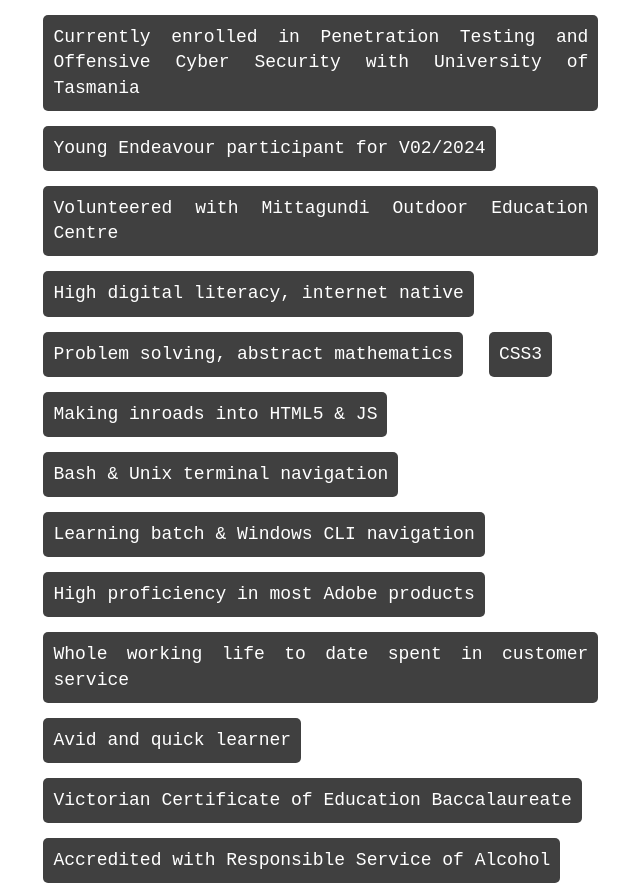
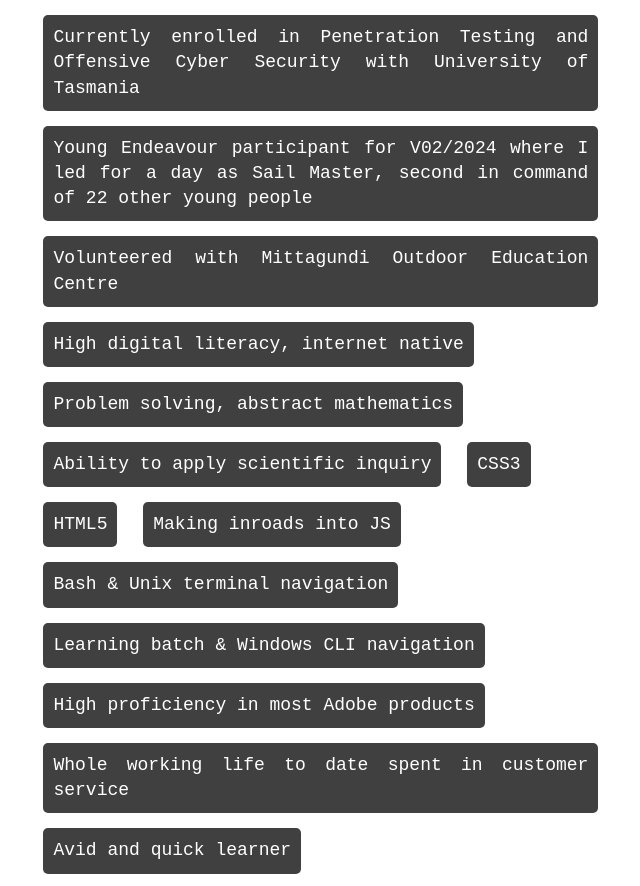
Before and after one commit to shenlienh/shenlienh.github.io, a plain HTML site: page index.html in a window 1280 px wide. Shown: the part 1560-2446 px from the top of the page, without its empty margins (440-1080 px from the left). Drawn offline with Linux system fonts and the light colour scheme.

Commit message:
Update index.html
added some more things to the skill list, as well as details about CS hobby.

```diff
--- a/index.html
+++ b/index.html
@@ -64,12 +64,14 @@
                 <h1>Experience & Skills</h1>
                 <ul class="skill-set">
                     <li>Currently enrolled in Penetration Testing and Offensive Cyber Security with University of Tasmania</li>
-                    <li>Young Endeavour participant for V02/2024</li> <!-- Add young endeavour picture and details-->
+                    <li>Young Endeavour participant for V02/2024 where I led for a day as Sail Master, second in command of 22 other young people</li>
                     <li>Volunteered with Mittagundi Outdoor Education Centre</li>
                     <li>High digital literacy, internet native</li>
                     <li>Problem solving, abstract mathematics</li>
+                    <li>Ability to apply scientific inquiry</li>
                     <li>CSS3</li>
-                    <li>Making inroads into HTML5 & JS</li>
+                    <li>HTML5</li>
+                    <li>Making inroads into JS</li>
                     <li>Bash & Unix terminal navigation</li>
                     <li>Learning batch & Windows CLI navigation</li>
                     <li>High proficiency in most Adobe products</li>
@@ -79,6 +81,7 @@
                     <li>Accredited with Responsible Service of Alcohol</li>
                     <li>Proficient in Latin</li>
                     <li>Making inroads into learning Chinese</li>
+                    <li>Volunteer Firefighter with the Allans Flat CFA</li>
                 </ul>
             </section>
             <section>
@@ -89,6 +92,7 @@
                     <li>Digital tinkering</li>
                     <li>Playing drums</li>
                     <li>Health</li>
+                    <li>Researching and practicing good cyber security</li>
                 </ul>
             </section>
             <section>
```
